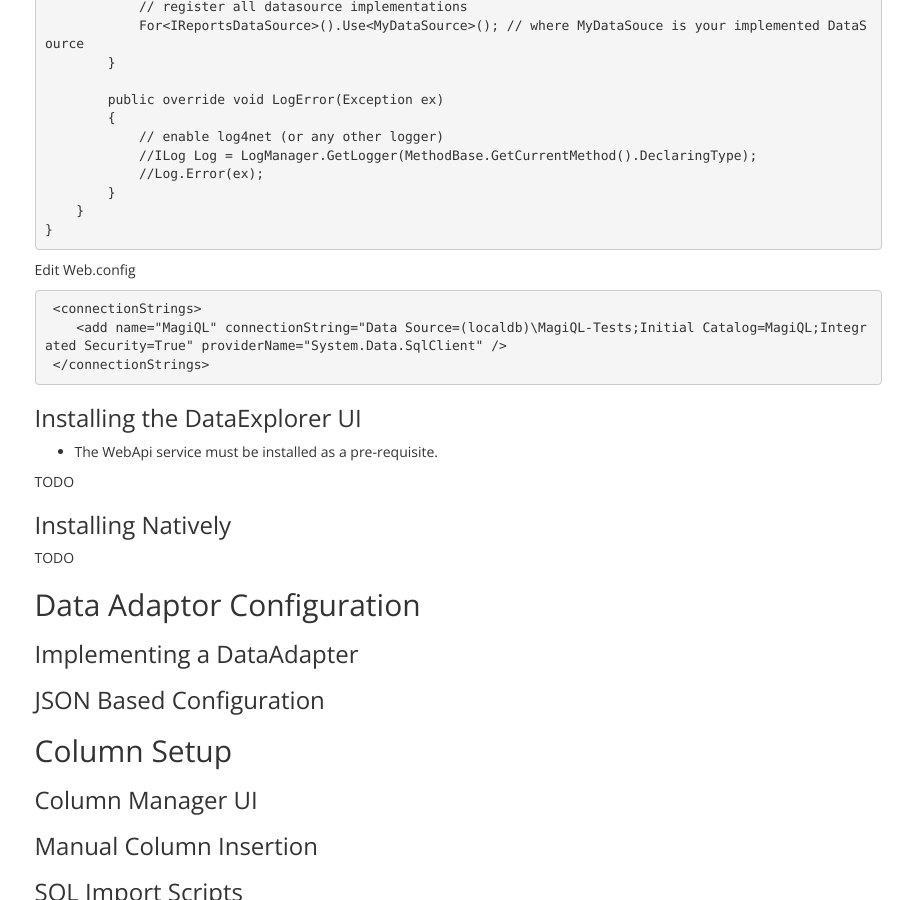
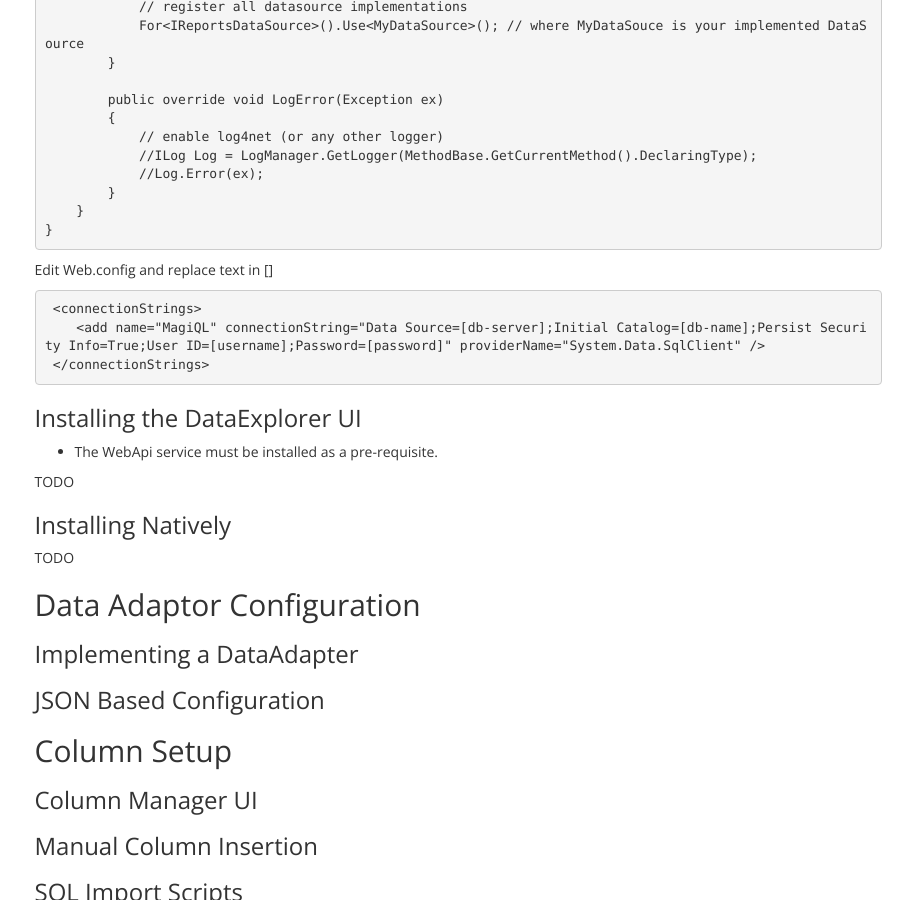
Before and after one commit to MagiQL/magiql.github.io, a Jekyll site: the page built from docs/1-introduction/101-getting-started.md, in a window 1280 px wide and 900 px high, scrolled down 1558 px. Shown: the whole window, without its empty margins (328-1241 px from the left). Built offline with Jekyll 4.4.1, drawn with Linux system fonts in a browser that asks for light colours; nearby versions of some CDN libraries; a script that is not in the unit is left out.

Commit message:
Update 101-getting-started.md

````diff
--- a/docs/1-introduction/101-getting-started.md
+++ b/docs/1-introduction/101-getting-started.md
@@ -99,11 +99,11 @@ namespace BrighterOption.Reports.Service.Web
 }
 ```
 
-Edit Web.config
+Edit Web.config and replace text  in []
 
 ```xml
  <connectionStrings>
-    <add name="MagiQL" connectionString="Data Source=(localdb)\MagiQL-Tests;Initial Catalog=MagiQL;Integrated Security=True" providerName="System.Data.SqlClient" />
+    <add name="MagiQL" connectionString="Data Source=[db-server];Initial Catalog=[db-name];Persist Security Info=True;User ID=[username];Password=[password]" providerName="System.Data.SqlClient" />
  </connectionStrings>
 ```
 
````
